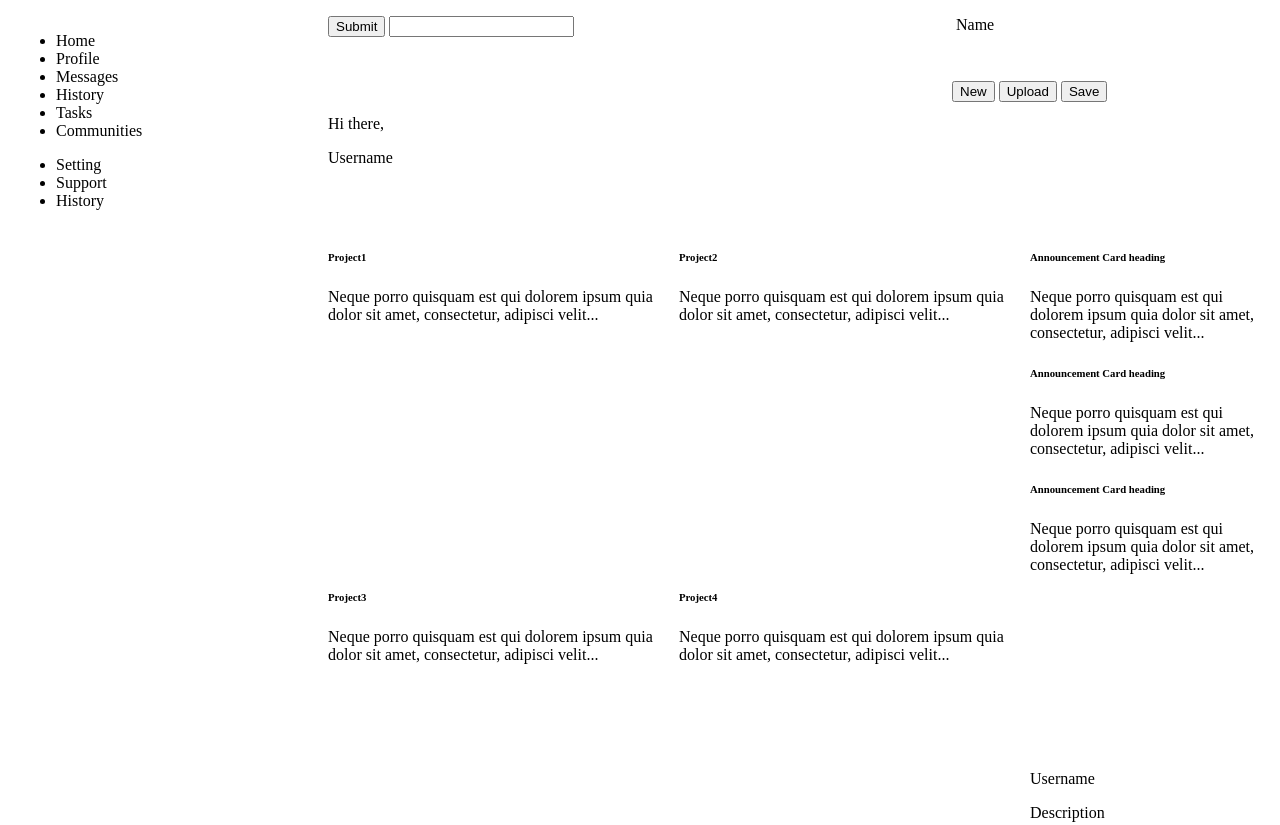
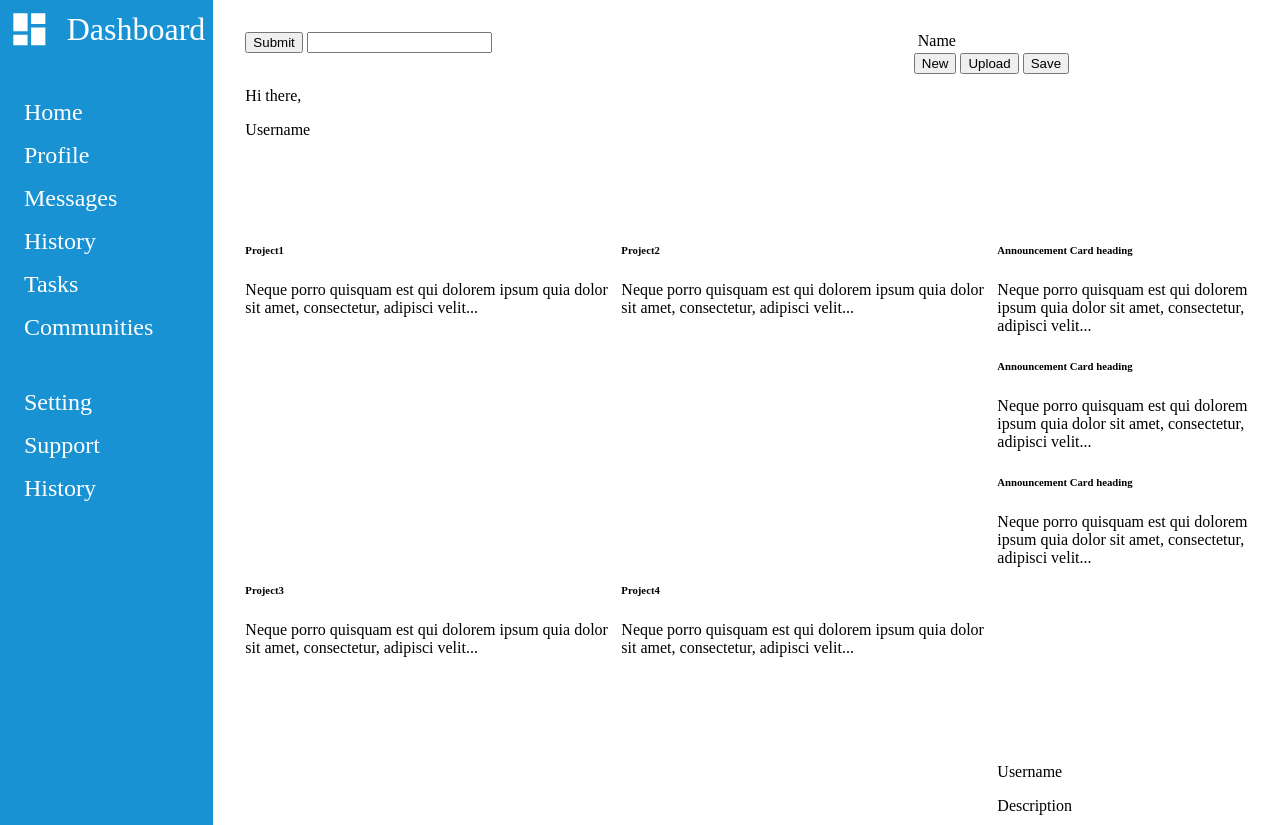
Before and after one commit to MisharyD/dashboard, a plain HTML site: page index.html in a window 1280 px wide. Shown: the top 825 px of the page. Drawn offline with Linux system fonts and the light colour scheme.

Commit message:
finish dashboard using flex

```diff
--- /dev/null
+++ b/containers.css
@@ -0,0 +1,62 @@
+html, body
+{
+    margin:0;
+    padding:0
+}
+
+.body
+{
+    display: grid;
+    grid-template-columns: 1fr 5fr;
+}
+.sidebar
+{
+    grid-column: 1 / 2;
+    grid-row: 1 / 3; /*implicit rows*/
+
+    display: flex;
+    flex-direction: column;
+    gap: 3rem;
+    background-color: #1992D4;
+    color: white;
+    padding:8px
+}
+
+.header
+{
+    grid-column: 2 / 3;
+    display: grid;
+    grid-template-columns: 2fr 1fr;
+    padding:32px;
+}
+
+.main
+{
+    grid-column: 2 / 3;
+
+    display: grid;
+    grid-template-columns: 3fr 1fr;
+    grid-template-rows: 1fr 1fr;
+    padding:32px;
+}
+
+.projects
+{
+    grid-column: 1 / 2;
+    grid-row: 1 / 3;
+
+    display: grid;
+    grid-template-columns: 1fr 1fr;
+}
+
+.announcemnts
+{
+    grid-column: 2 / 3;
+    grid-row: 1 / 2;
+}
+
+.trending
+{
+    grid-column: 2 / 3;
+    grid-row: 2 / 3;
+}
--- a/index.html
+++ b/index.html
@@ -4,13 +4,16 @@
     <meta charset="UTF-8">
     <meta name="viewport" content="width=device-width, initial-scale=1.0">
     <title>Dashboard</title>
-    <link rel = "stylesheet" href = "style.css">
+    <link rel = "stylesheet" href = "containers.css">
+    <link rel = "stylesheet" href = "items.css">
 </head>
 <body>
     <div class="body">
         <div class="sidebar">
-                <div class="logo"></div>
-                <div class="subject"></div>
+                <div class ="logoContainer">
+                    <svg class="logo" xmlns="http://www.w3.org/2000/svg" viewBox="0 0 24 24"><path d="M13,3V9H21V3M13,21H21V11H13M3,21H11V15H3M3,13H11V3H3V13Z" /></svg>
+                    <span class="subject"> Dashboard</span>
+                </div>
             <ul>
                 <li>Home</li>
                 <li>Profile</li>
--- /dev/null
+++ b/items.css
@@ -0,0 +1,29 @@
+/* sidebar */
+.logoContainer
+{
+    display: flex;
+    gap:1rem
+}
+.logo
+{
+    width: calc(10% + 50px);
+    fill: white;
+}
+
+.subject
+{
+    font-size: 32px;
+    align-self: center;
+}
+
+.sidebar ul
+{
+    list-style-type: none;
+    display: flex;
+    flex-direction: column;
+    gap:1rem;
+    font-size: 24px;
+    margin: 0px;
+    padding: 0px;
+    padding-left: 16px;
+}
```
Also changed, not shown: assets/images/view-dashboard.svg (added).
